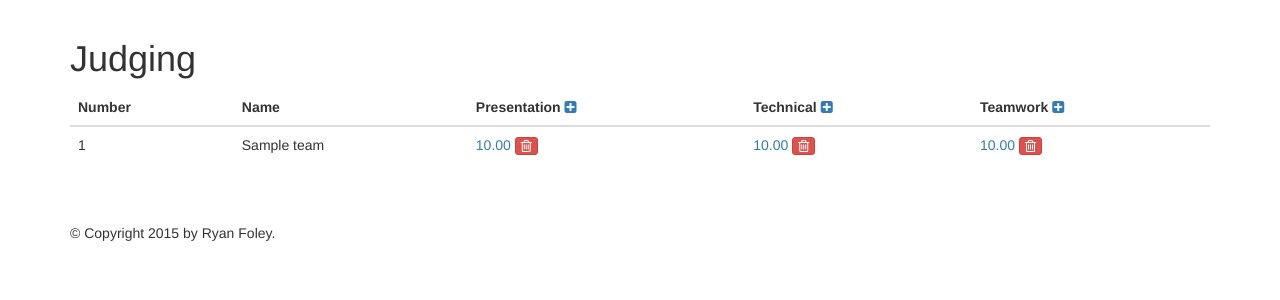
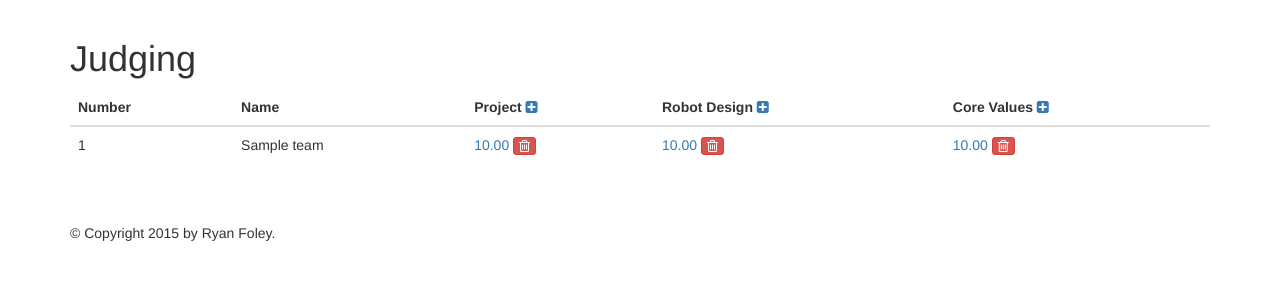
Before and after one commit to rtfoley/scorepy, a Flask app: template app/templates/judging/judging_list.html in a window 1280 px wide. Shown: the part 51-351 px from the top of the page. Run offline with Flask 2, Linux system fonts and the light colour scheme; the template is opened without the code that fills it: most values are stand-ins (such as "Sample title", 1, 10 or a date in 2020); some libraries are stand-ins or nearby versions.

Commit message:
Fix form titles and table headers to match official FLL judging catergories

```diff
--- a/app/templates/judging/core_values_form.html
+++ b/app/templates/judging/core_values_form.html
@@ -1,9 +1,9 @@
 {% extends "layout.html" %}
 {% import "_helpers.html" as macros %}
-{% block title %}FLL Teamwork Form{% endblock %}
+{% block title %}FLL Core Values Form{% endblock %}
 {% block pageContent %}
     <div class="row">
-        <h1>FLL Teamwork Evaluation Entry</h1>
+        <h1>Core Values Entry</h1>
     </div>
     {% call macros.render_form(form, class_="teamworkForm", include_submit=false) %}
         <div class="panel panel-default">
--- a/app/templates/judging/judging_list.html
+++ b/app/templates/judging/judging_list.html
@@ -7,9 +7,9 @@
       <tr>
         <th>Number</th>
         <th>Name</th>
-        <th>Presentation <a href="{{ url_for('.add_presentation')}}" class="fa fa-plus-square"></a></th>
-        <th>Technical <a href="{{ url_for('.add_technical')}}" class="fa fa-plus-square"></a></th>
-        <th>Teamwork <a href="{{ url_for('.add_core_values')}}" class="fa fa-plus-square"></a></th>
+        <th>Project <a href="{{ url_for('.add_presentation')}}" class="fa fa-plus-square"></a></th>
+        <th>Robot Design <a href="{{ url_for('.add_technical')}}" class="fa fa-plus-square"></a></th>
+        <th>Core Values <a href="{{ url_for('.add_core_values')}}" class="fa fa-plus-square"></a></th>
       </tr>
     </thead>
     <tbody>
--- a/app/templates/judging/presentation_form.html
+++ b/app/templates/judging/presentation_form.html
@@ -1,9 +1,9 @@
 {% extends "layout.html" %}
 {% import "_helpers.html" as macros %}
-{% block title %}FLL Presentation Form{% endblock %}
+{% block title %}FLL Project Form{% endblock %}
 {% block pageContent %}
     <div class="row">
-        <h1>FLL Presentation Evaluation Entry</h1>
+        <h1>Project Entry</h1>
     </div>
     {% call macros.render_form(form, class_="presentationForm", include_submit=false) %}
         <div class="panel panel-default">
--- a/app/templates/judging/technical_form.html
+++ b/app/templates/judging/technical_form.html
@@ -1,9 +1,9 @@
 {% extends "layout.html" %}
 {% import "_helpers.html" as macros %}
-{% block title %}FLL Technical Form{% endblock %}
+{% block title %}FLL Robot Design Form{% endblock %}
 {% block pageContent %}
     <div class="row">
-        <h1>FLL Technical Evaluation Entry</h1>
+        <h1>Robot Design Entry</h1>
     </div>
     {% call macros.render_form(form, class_="technicalForm", include_submit=false) %}
         <div class="panel panel-default">
```
